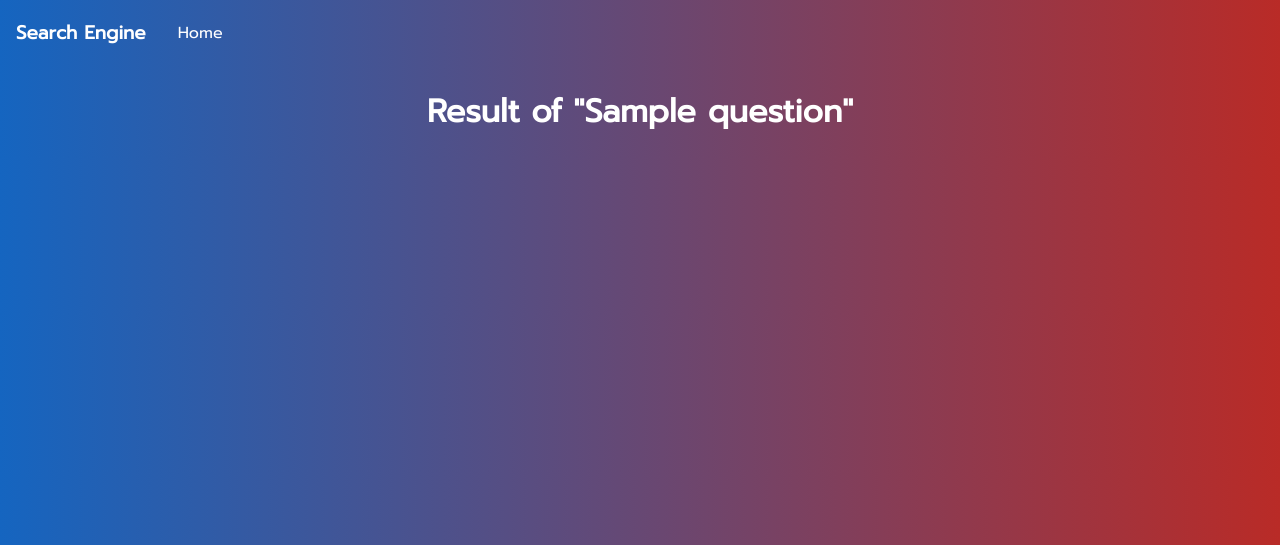
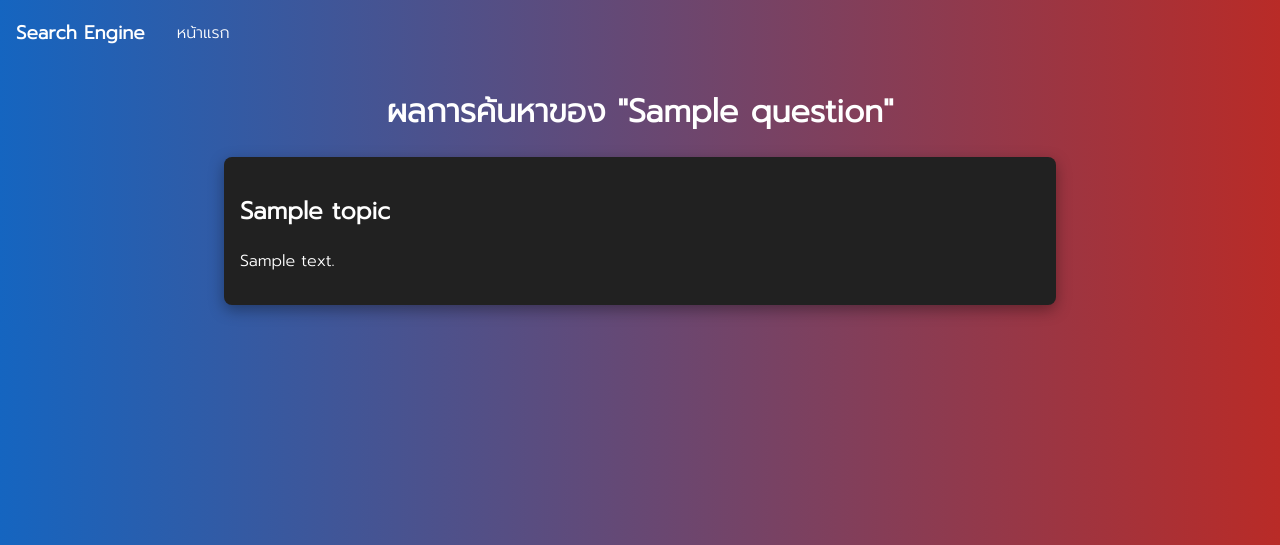
Before and after one commit to songvut365/search-engine-django-elasticsearch, a Django app: template searchengine/templates/result.html in a window 1280 px wide. Shown: the top 545 px of the page. Run offline with Django 3.2, Linux system fonts and the light colour scheme; the template is opened without the code that fills it: most values are stand-ins (such as "Sample title", 1, 10 or a date in 2020).

Commit message:
Update layout website

```diff
--- a/searchengine/templates/base.html
+++ b/searchengine/templates/base.html
@@ -4,7 +4,7 @@
 <head>
     <style>
       /*Font*/
-      @import url('https://fonts.googleapis.com/css2?family=Prompt&display=swap');
+      @import url('https://fonts.googleapis.com/css2?family=Prompt:wght@300&display=swap');
 
       * {
         font-family: 'Prompt', sans-serif;
@@ -72,6 +72,18 @@
         cursor: pointer;
       }
 
+      .result-container {
+        margin: 1rem;
+        padding: 1rem;
+        text-align: left;
+        max-width: 800px;
+        margin-left: auto;
+        margin-right: auto;
+        background-color: #212121;
+        border-radius: 8px;
+        box-shadow: rgba(0, 0, 0, 0.35) 0px 5px 15px;
+      }
+
       /*Footer*/
       #footer {
         color: white;
@@ -90,7 +102,7 @@
     <div id="sidebar">
       {% block sidebar %}
         <h3>Search Engine</h3>
-        <a href="/">Home</a></li>
+        <a href="/">หน้าแรก</a></li>
       {% endblock %}
     </div>
 
--- a/searchengine/templates/index.html
+++ b/searchengine/templates/index.html
@@ -4,7 +4,7 @@
 
 {% block content %}
   <div class="home">
-    <h1>Search Engine</h1>
+    <h1>ค้นหาสิ่งที่คุณต้องการ</h1>
     <form action="/" method="POST" id="searchForm">
       {% csrf_token %}
       {{ form }}
--- a/searchengine/templates/result.html
+++ b/searchengine/templates/result.html
@@ -3,5 +3,12 @@
 {% block title %}Result{% endblock %}
 
 {% block content %}
-  <h1>Result of "{{ question }}"</h1>
+  <h1>ผลการค้นหาของ "{{ question }}"</h1>
+
+  {% for hit in result %}
+  <div class="result-container">
+    <h2>{{ hit.topic }}</h2>
+    <p>{{ hit.content }}</p>
+  </div>
+  {% endfor %}
 {% endblock %}
```
